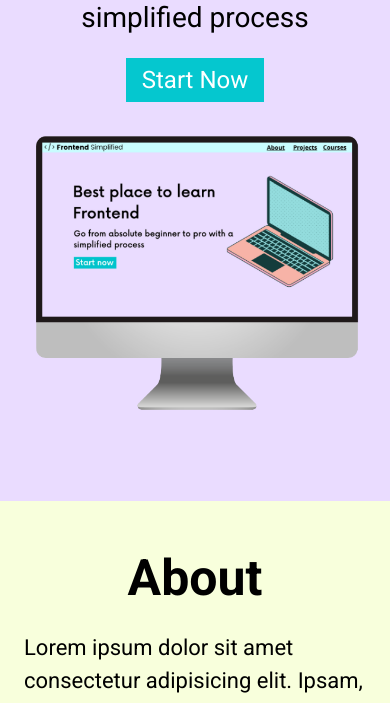
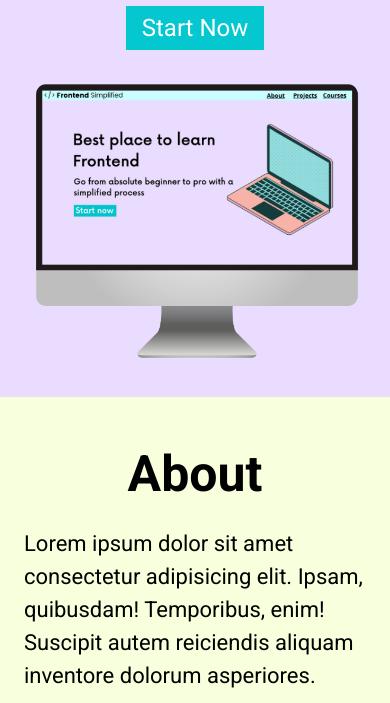
Before and after one commit to aymanar4b/first-html-css-combo, a plain HTML site: page index.html in a window 390 px wide. Shown: the part 343-1046 px from the top of the page. Drawn offline with Linux system fonts and the light colour scheme.

Commit message:
fourth commit

```diff
--- a/styles.css
+++ b/styles.css
@@ -183,8 +183,9 @@ footer{
 }
 
 header{
-   padding-top: 100px 0 100px 0 ;
+    height: 100%;
 }
+
 
 .home__description{
     margin-bottom: 24px;
```
